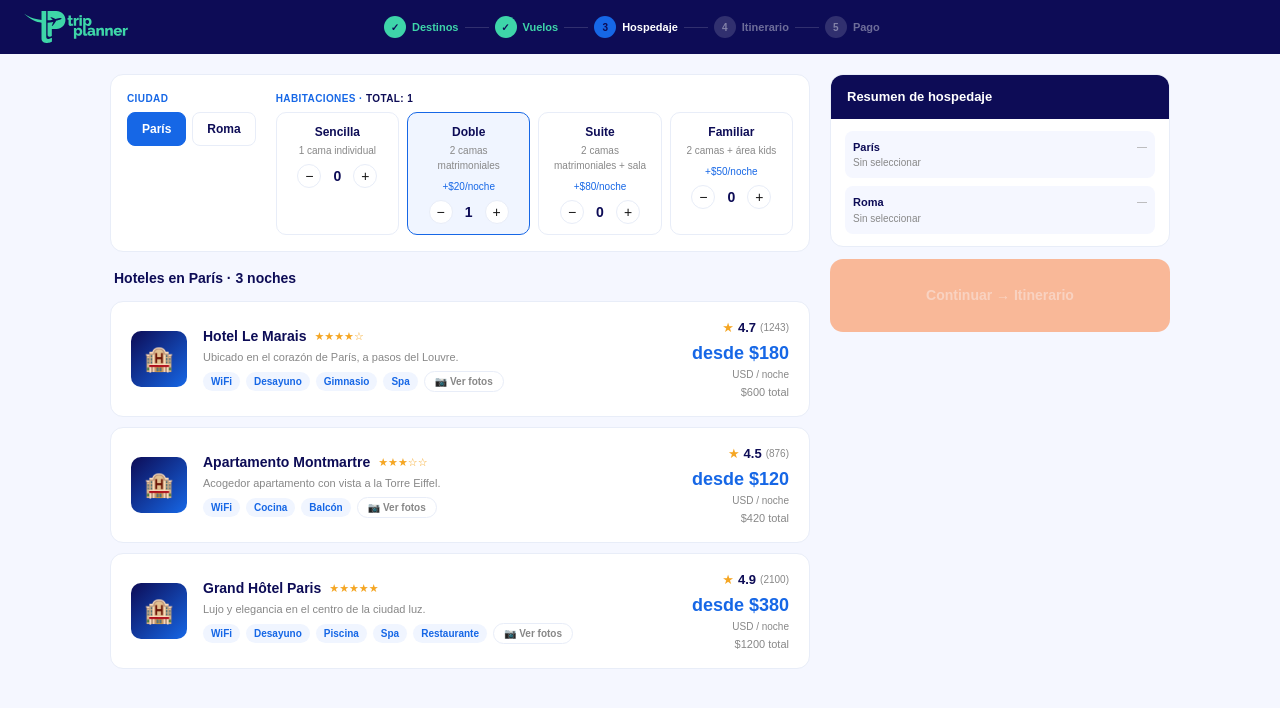
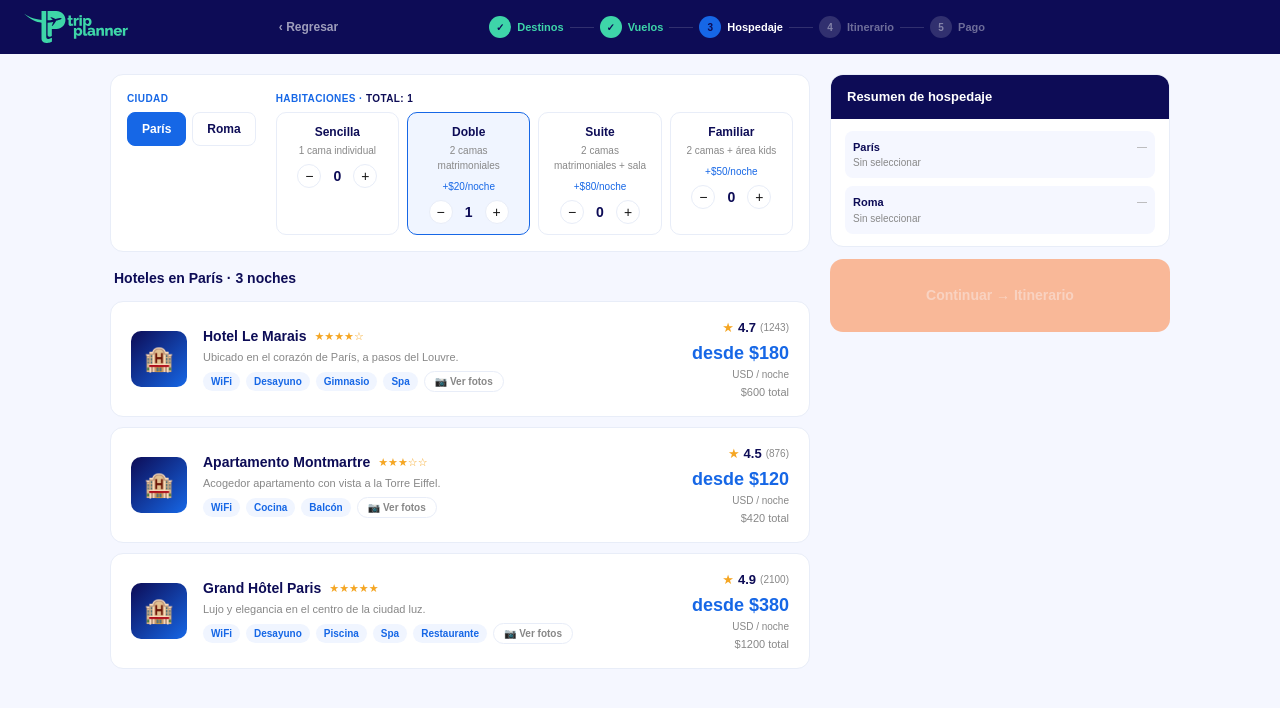
Before and after one commit to barreradionisio/trip-planner, a Next.js app: page /hospedaje in a window 1280 px wide. Shown: the top 708 px of the page. Built offline with nearby package versions, Linux system fonts and the light colour scheme.

Commit message:
boton regresar en flujo de armado

```diff
--- a/app/destinos/page.tsx
+++ b/app/destinos/page.tsx
@@ -63,7 +63,7 @@ export default function Destinos() {
 
       {/* TOPBAR */}
       <div style={{ background: "#0D0C56", padding: "11px 24px", display: "flex", alignItems: "center", justifyContent: "space-between", flexShrink: 0 }}>
-        <Logo variant="teal" />
+        <Link href="/"><Logo variant="teal" /></Link>
         <div style={{ display: "flex", alignItems: "center", gap: "6px" }}>
           {["Destinos", "Vuelos", "Hospedaje", "Itinerario", "Pago"].map((s, i) => (
             <div key={s} style={{ display: "flex", alignItems: "center", gap: "6px" }}>
--- a/app/hospedaje/page.tsx
+++ b/app/hospedaje/page.tsx
@@ -1,5 +1,6 @@
 "use client";
 
+import { useRouter } from "next/navigation";
 import Link from "next/link";
 import { useState } from "react";
 import Logo from "../components/Logo";
@@ -29,6 +30,7 @@ export default function Hospedaje() {
   const [ciudadActiva, setCiudadActiva] = useState("París");
   const [seleccionados, setSeleccionados] = useState<{ [key: string]: number }>({});
   const [habitaciones, setHabitaciones] = useState<Habitaciones>({ sencilla: 0, doble: 1, suite: 0, familiar: 0 });
+  const router = useRouter();
 
   const hotelesCiudad = hotelesData.filter(h => h.ciudad === ciudadActiva);
   const ciudadesSeleccionadas = Object.keys(seleccionados).length;
@@ -55,6 +57,7 @@ export default function Hospedaje() {
       {/* TOPBAR */}
       <div style={{ background: "#0D0C56", padding: "11px 24px", display: "flex", alignItems: "center", justifyContent: "space-between", flexShrink: 0 }}>
         <Logo variant="teal" />
+        <button onClick={() => router.back()} style={{ background: "transparent", border: "none", color: "rgba(255,255,255,0.6)", fontSize: "12px", fontWeight: "700", cursor: "pointer" }}>‹ Regresar</button>
         <div style={{ display: "flex", alignItems: "center", gap: "6px" }}>
           {["Destinos", "Vuelos", "Hospedaje", "Itinerario", "Pago"].map((s, i) => (
             <div key={s} style={{ display: "flex", alignItems: "center", gap: "6px" }}>
--- a/app/itinerario/page.tsx
+++ b/app/itinerario/page.tsx
@@ -1,5 +1,6 @@
 "use client";
 
+import { useRouter } from "next/navigation";
 import Link from "next/link";
 import { useState } from "react";
 import Logo from "../components/Logo";
@@ -73,6 +74,7 @@ const tipoColores: { [key: string]: { bg: string; color: string; emoji: string }
 };
 
 export default function Itinerario() {
+  const router = useRouter();
   const [ciudadActiva, setCiudadActiva] = useState("París");
   const [diaActivo, setDiaActivo] = useState(1);
   const [vista, setVista] = useState<"dia" | "resumen">("dia");
@@ -86,6 +88,7 @@ export default function Itinerario() {
       {/* TOPBAR */}
       <div style={{ background: "#0D0C56", padding: "11px 24px", display: "flex", alignItems: "center", justifyContent: "space-between", flexShrink: 0 }}>
         <Logo variant="teal" />
+        <button onClick={() => router.back()} style={{ background: "transparent", border: "none", color: "rgba(255,255,255,0.6)", fontSize: "12px", fontWeight: "700", cursor: "pointer" }}>‹ Regresar</button>
         <div style={{ display: "flex", alignItems: "center", gap: "6px" }}>
           {["Destinos", "Vuelos", "Hospedaje", "Itinerario", "Pago"].map((s, i) => (
             <div key={s} style={{ display: "flex", alignItems: "center", gap: "6px" }}>
--- a/app/pago/page.tsx
+++ b/app/pago/page.tsx
@@ -1,10 +1,12 @@
 "use client";
 
+import { useRouter } from "next/navigation";
 import Link from "next/link";
 import { useState } from "react";
 import Logo from "../components/Logo";
 
 export default function Pago() {
+  const router = useRouter();
   const [metodo, setMetodo] = useState("credito");
   const [cardNumber, setCardNumber] = useState("");
   const [cardName, setCardName] = useState("");
@@ -44,6 +46,7 @@ export default function Pago() {
       {/* TOPBAR */}
       <div style={{ background: "#0D0C56", padding: "11px 24px", display: "flex", alignItems: "center", justifyContent: "space-between", flexShrink: 0 }}>
         <Logo variant="teal" />
+        <button onClick={() => router.back()} style={{ background: "transparent", border: "none", color: "rgba(255,255,255,0.6)", fontSize: "12px", fontWeight: "700", cursor: "pointer" }}>‹ Regresar</button>
         <div style={{ display: "flex", alignItems: "center", gap: "6px" }}>
           {["Destinos", "Vuelos", "Hospedaje", "Itinerario", "Pago"].map((s, i) => (
             <div key={s} style={{ display: "flex", alignItems: "center", gap: "6px" }}>
--- a/app/vuelos/page.tsx
+++ b/app/vuelos/page.tsx
@@ -2,6 +2,7 @@
 
 import Link from "next/link";
 import { useState } from "react";
+import { useRouter } from "next/navigation";
 import Logo from "../components/Logo";
 
 const vuelosData = [
@@ -19,6 +20,7 @@ const tramos = [
 ];
 
 export default function Vuelos() {
+  const router = useRouter();
   const [tramoActivo, setTramoActivo] = useState(0);
   const [seleccionados, setSeleccionados] = useState<{ [key: number]: number }>({});
   const [pasajeros, setPasajeros] = useState({ adultos: 2, ninos: 0, bebes: 0 });
@@ -38,6 +40,7 @@ export default function Vuelos() {
       {/* TOPBAR */}
       <div style={{ background: "#0D0C56", padding: "11px 24px", display: "flex", alignItems: "center", justifyContent: "space-between", flexShrink: 0 }}>
         <Logo variant="teal" />
+<button onClick={() => router.back()} style={{ background: "transparent", border: "none", color: "rgba(255,255,255,0.6)", fontSize: "12px", fontWeight: "700", cursor: "pointer" }}>‹ Regresar</button>
         <div style={{ display: "flex", alignItems: "center", gap: "6px" }}>
           {["Destinos", "Vuelos", "Hospedaje", "Itinerario", "Pago"].map((s, i) => (
             <div key={s} style={{ display: "flex", alignItems: "center", gap: "6px" }}>
```
